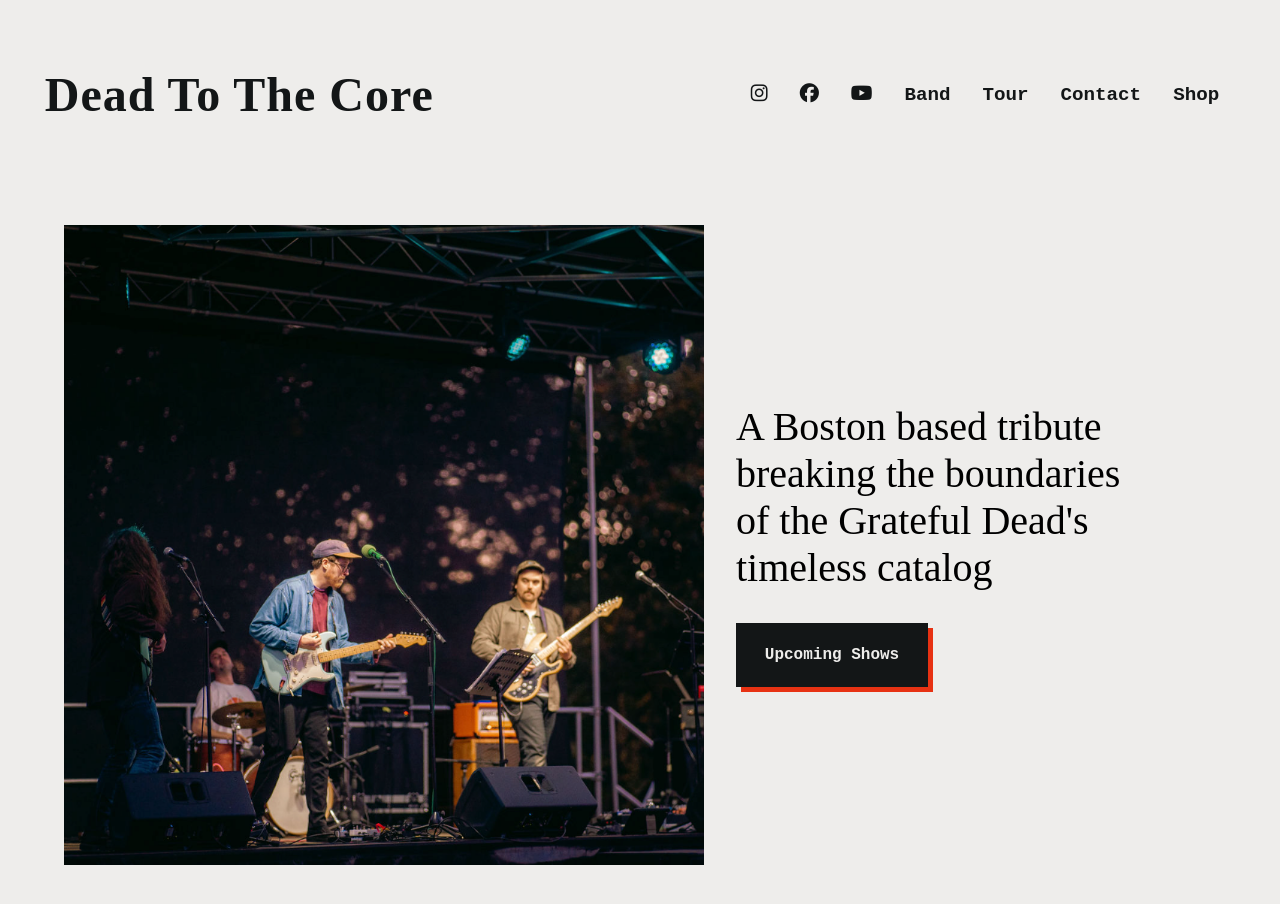
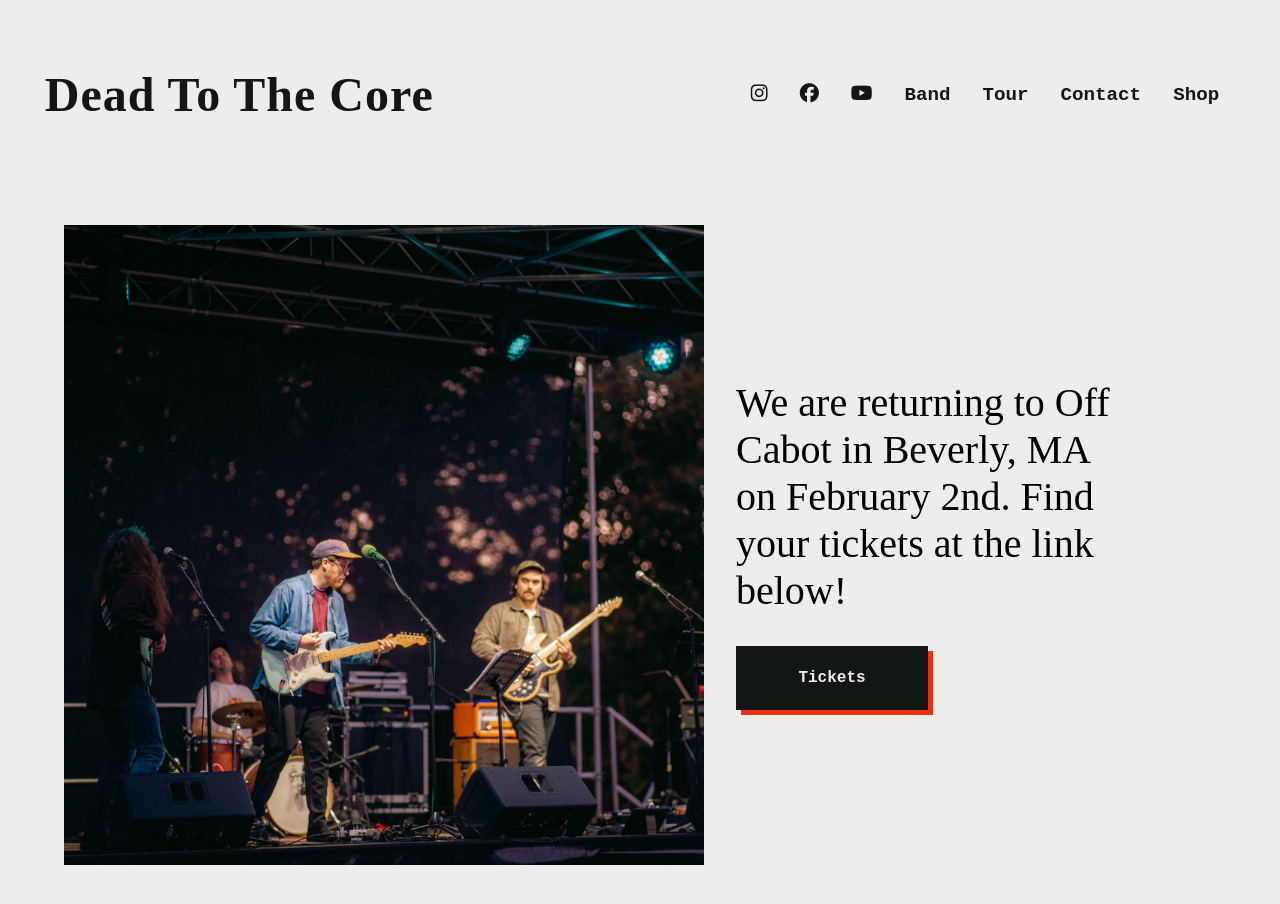
Before and after one commit to philtodisco/dead-to-the-core-client, a React (Create React App) app: page / in a window 1280 px wide. Built offline with nearby package versions, Linux system fonts and the light colour scheme; a web font is replaced by a local one.

Commit message:
Add dates and new ticket link

```diff
--- a/src/pages/Home.js
+++ b/src/pages/Home.js
@@ -6,8 +6,8 @@ export default function Home() {
   return <div className="home-page">
     <img id="hero-image" src={Hero} alt="grateful dead logo" img/>
     <div className="main-text-container">
-      <h1 className="home-main-text">A Boston based tribute breaking the boundaries of the Grateful Dead's timeless catalog</h1>
-      <Link to ="/tour" id="main-text-btn">Upcoming Shows</Link>
+      <h1 className="home-main-text">We are returning to Off Cabot in Beverly, MA on February 2nd. Find your tickets at the link below!</h1>
+      <Link to ="https://www.etix.com/ticket/p/64890436/dead-to-the-core-with-special-guests-bottles-and-cans-beverly-off-cabot-comedy-and-events" id="main-text-btn" target="_blank" rel="noopener noreferrer">Tickets</Link>
     </div>
   </div>
 }
```
